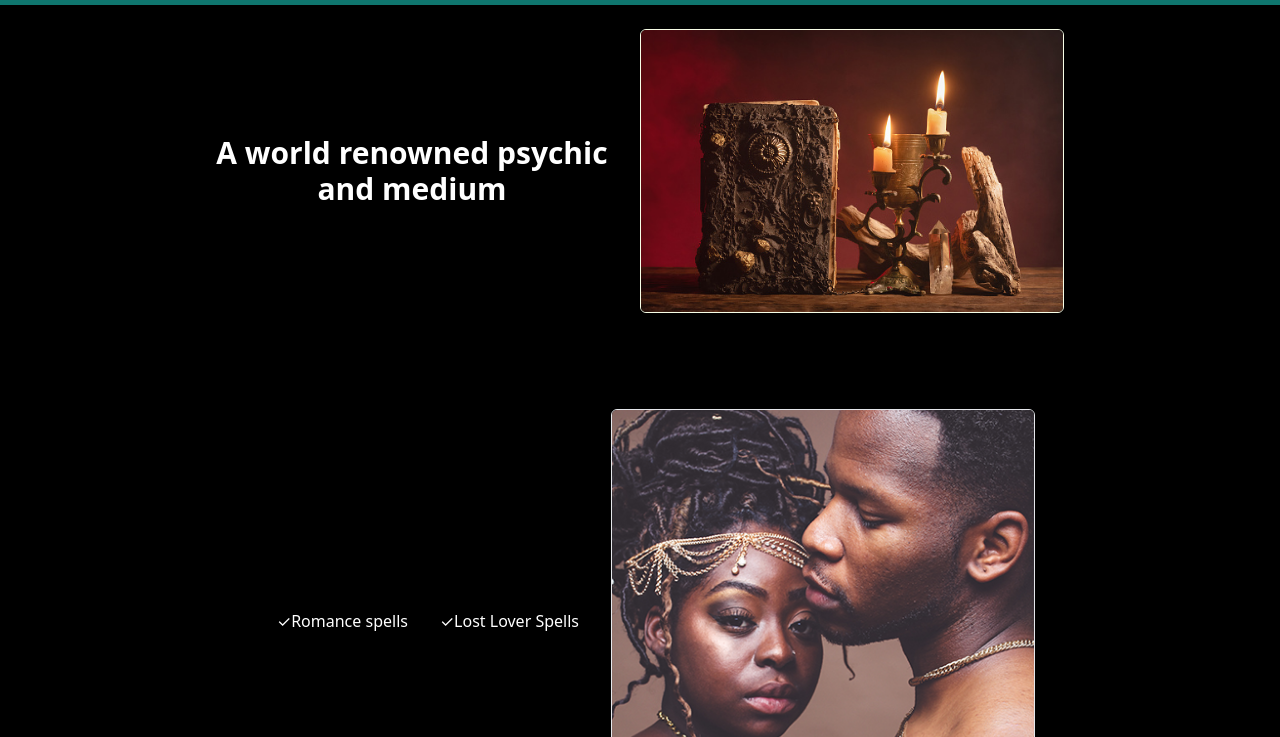
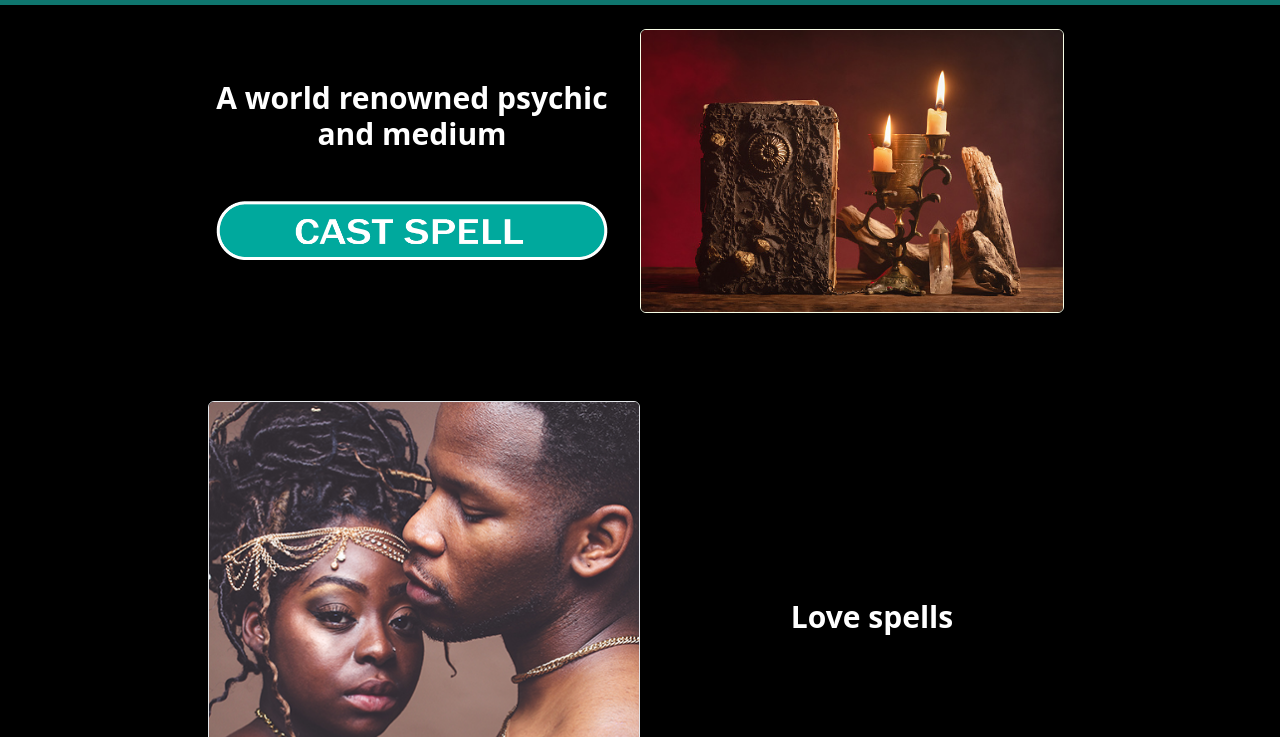
Before and after one commit to KalembaUG/baba-banda, a website: page index.html in a window 1280 px wide. Shown: the part 63-800 px from the top of the page. Drawn offline with Linux system fonts and the light colour scheme.

```diff
--- a/index.html
+++ b/index.html
@@ -40,20 +40,41 @@
         <section id="welcome" class="flex flex-col justify-center sm:flex-row p-6 items-center gap-8 mb-12">
             <article class=" flex  flex-col justify-between content-between
             items-center sm:flex-row gap-8">
-                <h1 class="text-3xl text-center font-extrabold ">
-                    A world renowned psychic and medium
-                </h1>
+                <div>
+                    <h1 class="text-3xl text-center font-extrabold ">
+                        A world renowned psychic and medium
+                    </h1>
+                    <br>
+                    <br>
+                    <section class="bg-white flex stroke-white rounded-2xl h-8 w-16 flex-row">
+
+                        <a href="tel:+27737753477">
+                            <img src="./build/images/cast-spell.png" alt="">
+                        </a>
+                    </section>
+                </div>
                 <img class="rounded-md sm:w-1/2 border-lime-50 border" src="./build/images/candles.jpg" alt="">
 
             </article>
         </section>
-        <section class="flex flex-col justify-center sm:flex-row p-6 items-center gap-8 mb-12">
-            <article class="flex  flex-col justify-between content-between
-            items-center sm:flex-row-reverse gap-8"></article>
-            <h1 class="text-center">
-                ✓Romance spells</h1>
-            <h1 class="text-center">
-                ✓Lost Lover Spells</h1>
+        <section class=" flex flex-col justify-between content-between items-center sm:flex-row-reverse gap-8 m-4 p-4">
+            <div class="content-center m-auto">
+                <h1 class="font-extrabold text-center text-3xl ">
+                    Love spells
+                </h1>
+                <h1 class="text-center">
+                    <!-- dfn -->
+                </h1>
+                <h1 class="text-center">
+                    <!-- dfn -->
+                </h1>
+                <h1 class="text-center">
+                    <!-- dfn -->
+                </h1>
+                <h1 class="text-center">
+                    <!-- dfn -->
+                </h1>
+            </div>
             <img class="sm:w-1/2 border rounded-md" src="./build/images/lovers-last.png" alt="">
         </section>
         <section class="flex flex-col justify-center sm:flex-row p-6 items-center gap-8 mb-12">
@@ -70,7 +91,7 @@
                     We can tell you about your future with our psychic powers</h1>
             </div> <img class="sm:w-1/2 border rounded-md" src="./build/images/magic-bal.png" alt="">
         </section>
-        <section class="flex flex-col justify-center sm:flex-row p-6 items-center gap-8 mb-12">
+        <section class="flex flex-col justify-center sm:flex-row-reverse p-6 items-center gap-8 mb-12">
             <article class="flex  flex-col justify-between content-between
             items-center sm:flex-row-reverse gap-8">
 
```
Also changed, not shown: build/images/cast-spell.png (added).
